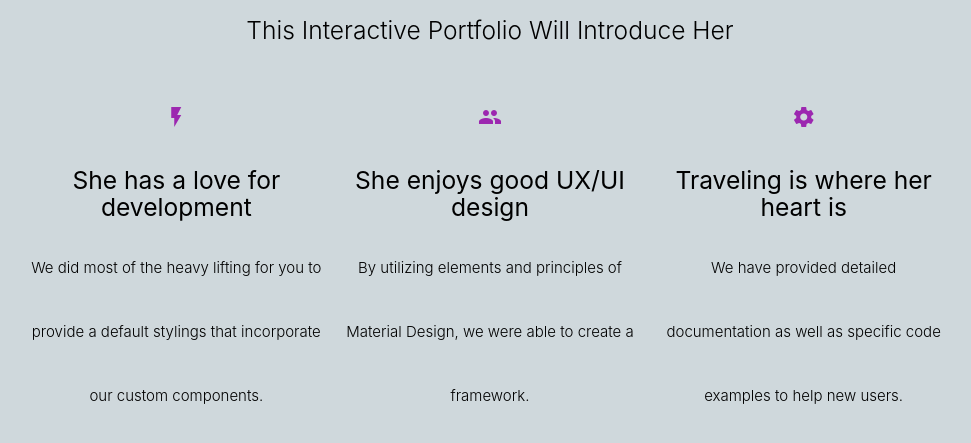
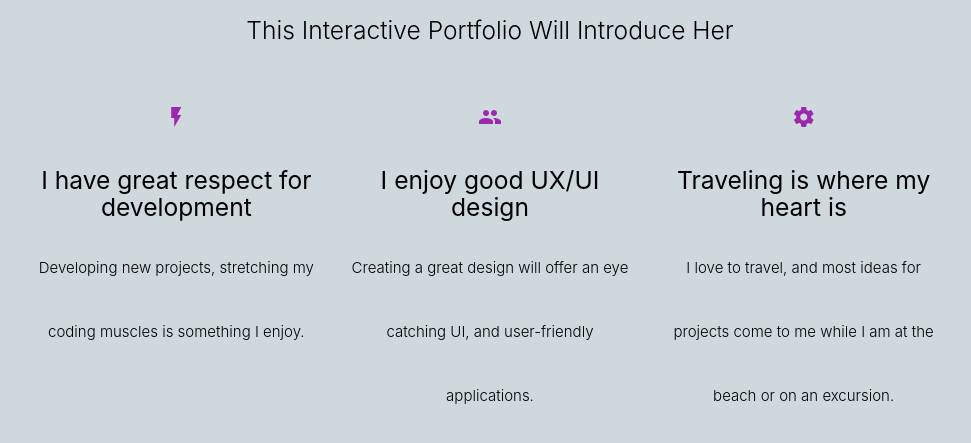
Before and after one commit to jenn2318/Jennifer-P, a website: page public/index.html in a window 1280 px wide. Shown: the part 715-1158 px from the top of the page, without its empty margins (150-1121 px from the left). Drawn offline with nearby package versions, Linux system fonts and the light colour scheme.

Commit message:
updated index page

```diff
--- a/public/index.html
+++ b/public/index.html
@@ -100,27 +100,27 @@
             <div class="col s12 m4">
                 <div class="icon-block">
                     <h2 class="center purple-text"><i class="material-icons">flash_on</i></h2>
-                    <h5 class="center">She has a love for development</h5>
+                    <h5 class="center">I have great respect for development</h5>
 
-                    <p class="light">We did most of the heavy lifting for you to provide a default stylings that incorporate our custom components.</p>
+                    <p class="light">Developing new projects, stretching my coding muscles is something I enjoy.</p>
                 </div>
             </div>
 
             <div class="col s12 m4">
                 <div class="icon-block">
                     <h2 class="center purple-text"><i class="material-icons">group</i></h2>
-                    <h5 class="center">She enjoys good UX/UI design</h5>
+                    <h5 class="center">I enjoy good UX/UI design</h5>
 
-                    <p class="light">By utilizing elements and principles of Material Design, we were able to create a framework.</p>
+                    <p class="light">Creating a great design will offer an eye catching UI, and user-friendly applications.</p>
                 </div>
             </div>
 
             <div class="col s12 m4">
                 <div class="icon-block">
                     <h2 class="center purple-text"><i class="material-icons">settings</i></h2>
-                    <h5 class="center">Traveling is where her heart is</h5>
+                    <h5 class="center">Traveling is where my heart is</h5>
 
-                    <p class="light">We have provided detailed documentation as well as specific code examples to help new users.</p>
+                    <p class="light">I love to travel, and most ideas for projects come to me while I am at the beach or on an excursion.</p>
                 </div>
             </div>
         </div>
```
Also changed, not shown: public/projects.html (+0 -1 lines), public/js/app.js (line endings or trailing spaces).
